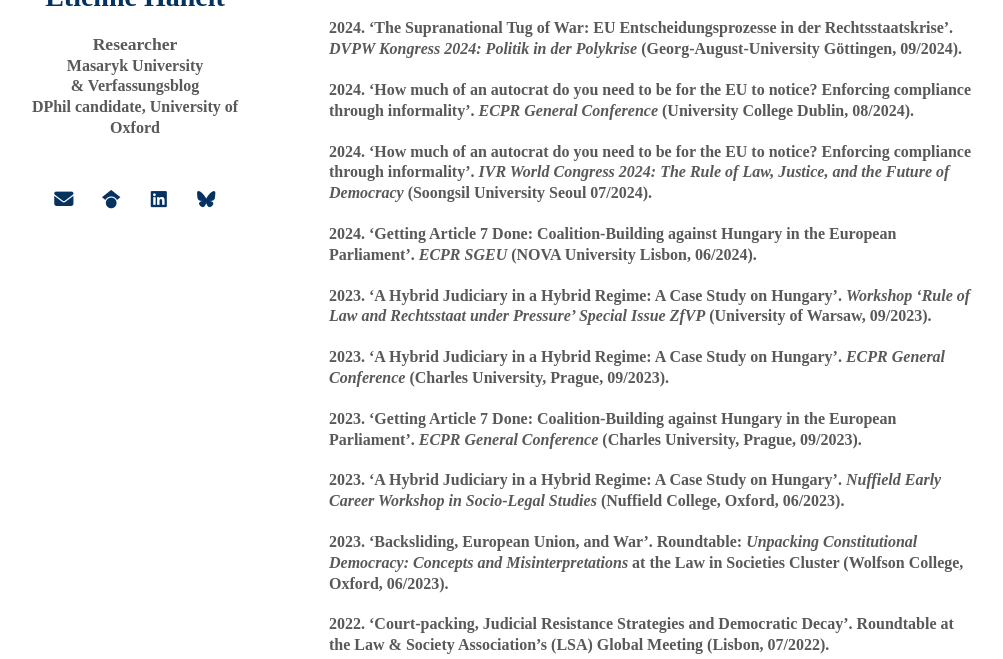
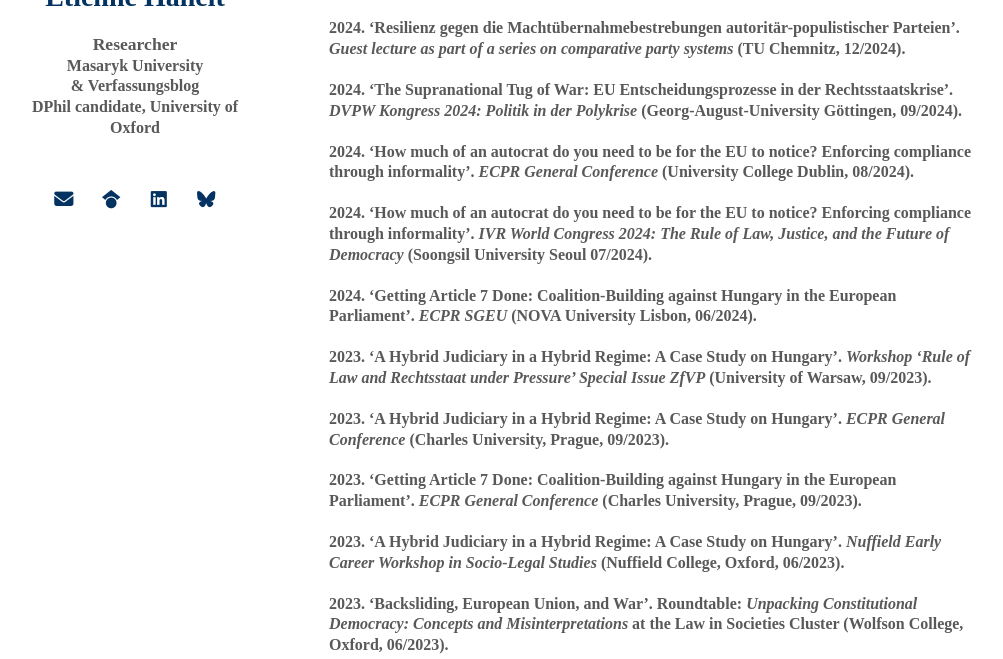
Before and after one commit to EtienneHanelt/etiennehanelt.github.io, a Jekyll site: the page built from index.md, in a window 1280 px wide and 900 px high, scrolled down 1506 px, cut to the strip 241-900 px from the top of the window. Shown: the whole strip, without its empty margins (141-1144 px from the left). Built offline with Jekyll 4.4.1, drawn with Linux system fonts in a browser that asks for light colours; nearby versions of some CDN libraries; some web fonts are replaced; a style sheet for code colours, icons or effects is not loaded; our own code applies the rules of GitHub Pages for plain Markdown files.

Commit message:
Update index.md

```diff
--- a/index.md
+++ b/index.md
@@ -51,6 +51,8 @@
 ---
 
 ## Presentations
+2024\. 'Resilienz gegen die Machtübernahmebestrebungen autoritär-populistischer Parteien'. _Guest lecture as part of a series on comparative party systems_ (TU Chemnitz, 12/2024).
+
 2024\. 'The Supranational Tug of War: EU Entscheidungsprozesse in der Rechtsstaatskrise'. _DVPW Kongress 2024: Politik in der Polykrise_ (Georg-August-University Göttingen, 09/2024).
 
 2024\. 'How much of an autocrat do you need to be for the EU to notice? Enforcing compliance through informality'. _ECPR General Conference_ (University College Dublin, 08/2024).
```
